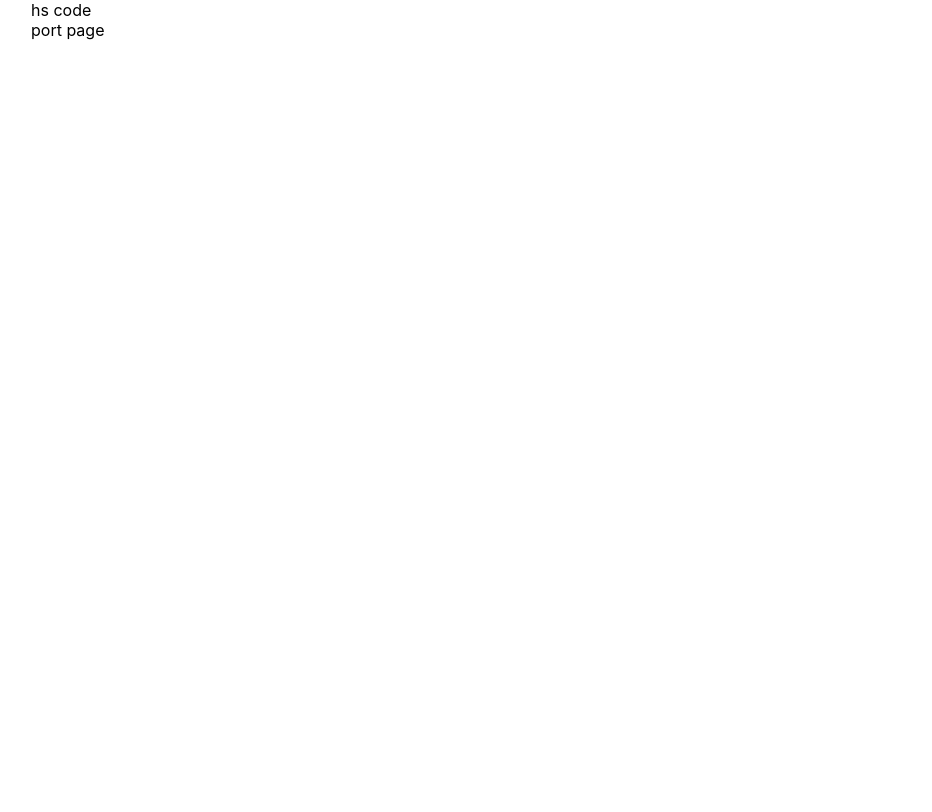
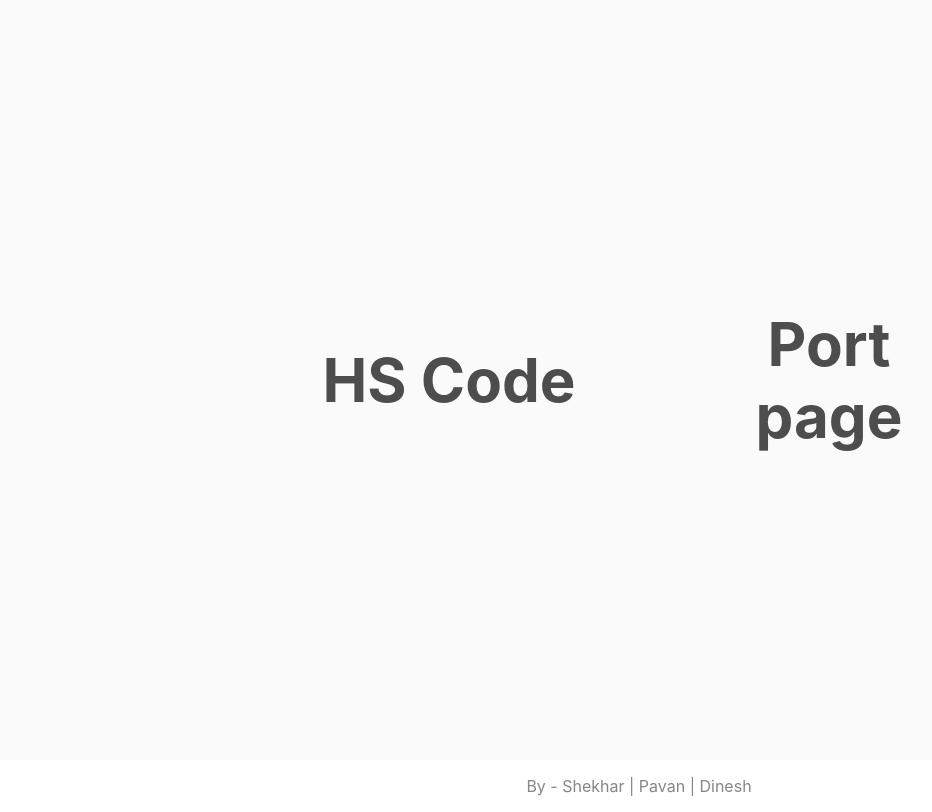
Before and after one commit to SHEKHARKUMMARI/frontendtask1, a Next.js app: page / in a window 1280 px wide. Shown: the whole page, without its empty margins (1-933 px from the left). Built offline with nearby package versions, Linux system fonts and the light colour scheme.

Commit message:
added homepage

```diff
--- a/pages/index.js
+++ b/pages/index.js
@@ -2,20 +2,30 @@ import Head from 'next/head'
 import Link from 'next/link'
 import styles from '../styles/Home.module.css'
 
+
 export default function Home() {
   return (
-    <div className={styles.container}>
+    <div>
       <Head>
         <title>frontend task</title>
         <meta name="description" content="Generated by create next app" />
         <link rel="icon" href="/favicon.ico" />
       </Head>
-       <div>
-      <Link href="/hscode"><a>hs code</a></Link>
-       </div>
-       <div>
-       <Link href="/port"><a>port page</a></Link>
-       </div>
+      <div  className={styles.container}>
+
+      <div className={styles.home_page}>
+        <Link href="/hscode"><a className={styles.page_font}>HS Code</a></Link>
+      </div>
+      <div className={styles.home_page}>
+        <Link href="/port"><a className={styles.page_font}>Port page</a></Link>
+      </div>
+
+      </div>
+
+      <footer>
+        <p className={styles.footer}>By - Shekhar | Pavan | Dinesh</p>
+      </footer>
+
     </div>
   )
 }
--- a/pages/port.js
+++ b/pages/port.js
@@ -1,6 +1,8 @@
 import { useState ,useEffect} from "react";
 import StickyHeadTable from "../materialui/pagenation_port"
 import Heading from "../materialui/ports_heading"
+import Link from "next/link"
+import styles from "../styles/Home.module.css"
 
 export default function Port(){
     const [data, setData] = useState(null);
@@ -29,6 +31,9 @@ export default function Port(){
     <div className="App">
       <Heading />
     {data&&<StickyHeadTable rows={row} />}
+      <Link href="/">
+        <p className={styles.back}> Back </p>
+      </Link>
       </div>
   );
 }
--- a/styles/Home.module.css
+++ b/styles/Home.module.css
@@ -1,5 +1,10 @@
 .container {
   padding: 0 2rem;
+  display: flex;
+  justify-content: center;
+  align-items: center;
+  background-color: #fafafa;
+  height: 95vh;
 }
 
 .main {
@@ -12,7 +17,7 @@
   align-items: center;
 }
 
-.footer {
+/* .footer {
   display: flex;
   flex: 1;
   padding: 2rem 0;
@@ -26,7 +31,7 @@
   justify-content: center;
   align-items: center;
   flex-grow: 1;
-}
+} */
 
 .title a {
   color: #0070f3;
@@ -108,6 +113,46 @@
   margin-left: 0.5rem;
 }
 
+/* Homepage Styling */
+.home_page{
+  display: flex;
+  justify-content: center;
+  align-items: center;
+  height: 100px;
+  width: 280px;
+  color: rgb(77, 77, 77);
+  text-align: center;
+  margin: 50px;
+
+}
+
+.page_font{
+  font-size: 60px;
+  font-weight: 700;
+}
+
+.home_page:hover,
+.home_page:focus{
+  color: white;
+  background-color:rgb(134, 134, 134);
+  border-radius: 10px;
+  transition: .3s;
+}
+
+.footer{
+  text-align: center;
+  color:rgb(134, 134, 134);
+  /* background-color: #fafafa; */
+}
+
+.back{
+  margin-left: 20px;
+}
+
+.back:hover{
+  cursor: pointer;
+}
+
 @media (max-width: 600px) {
   .grid {
     width: 100%;
```
Also changed, not shown: pages/hscode.js (+9 -1 lines), styles/globals.css (line endings or trailing spaces), styles/hscode.module.css (deleted), styles/port.module.css (deleted).
